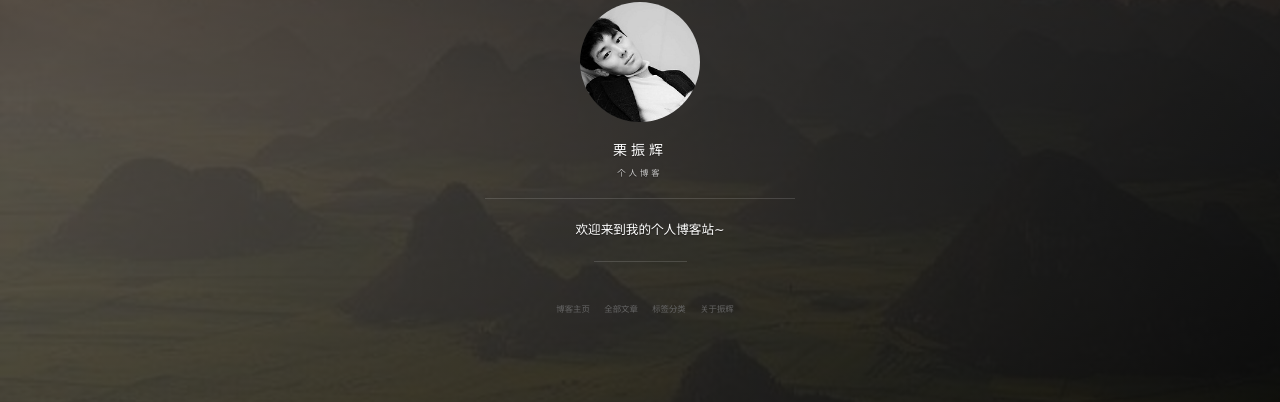
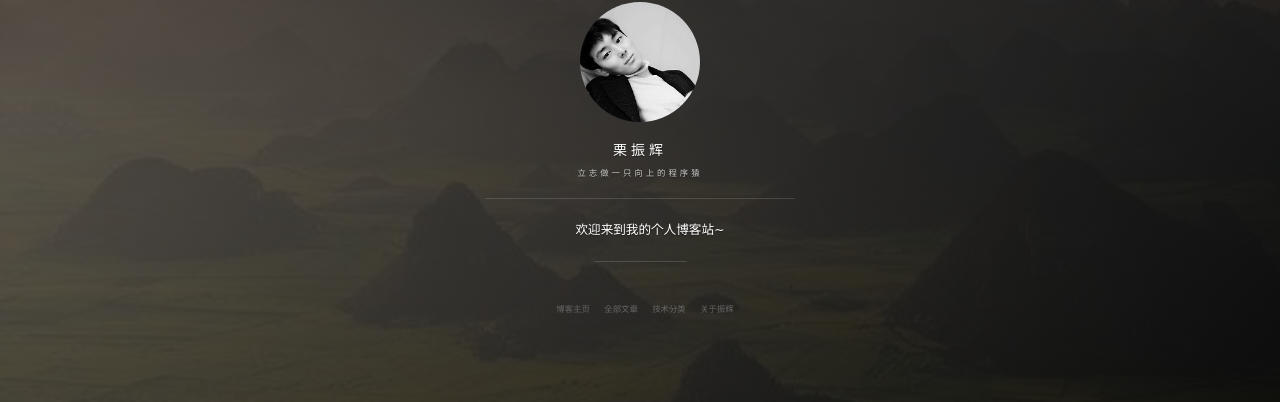
Before and after one commit to SXJCLZH/SXJCLZH.github.io, a Jekyll site: the page built from index.html, in a window 1280 px wide. Shown: the part 286-688 px from the top of the page. Built offline with Jekyll 4.4.1, drawn with Linux system fonts in a browser that asks for light colours; nearby versions of some CDN libraries; the list of posts is cut into pages by our own code; comment, search, counter and statistics services are not loaded.

Commit message:
更改介绍标题

```diff
--- a/_config.yml
+++ b/_config.yml
@@ -1,11 +1,11 @@
 # Basic
 title: 栗振辉
-subtitle: 个人博客
+subtitle: 立志做一只向上的程序猿
 description: 欢迎来到我的个人博客站~
 # 头像里面的标题
 avatarTitle: lizhenhui
 # 头像里面的描述
-avatarDesc: Andoird / Vue / Java
+avatarDesc: Java/Android/Vue
 url: "http://www.cycgzs.com/"
 
 # Comment
@@ -63,7 +63,7 @@ blog_button:
 # Navigation buttons in the front page.s
 nav:
     - {title: 全部文章, description: archive, url: '/archive'}
-    - {title: 标签分类, description: tags, url: '/tags'}
+    - {title: 技术分类, description: tags, url: '/tags'}
     - {title: 关于振辉, description: about, url: '/about'}
 
 
```
